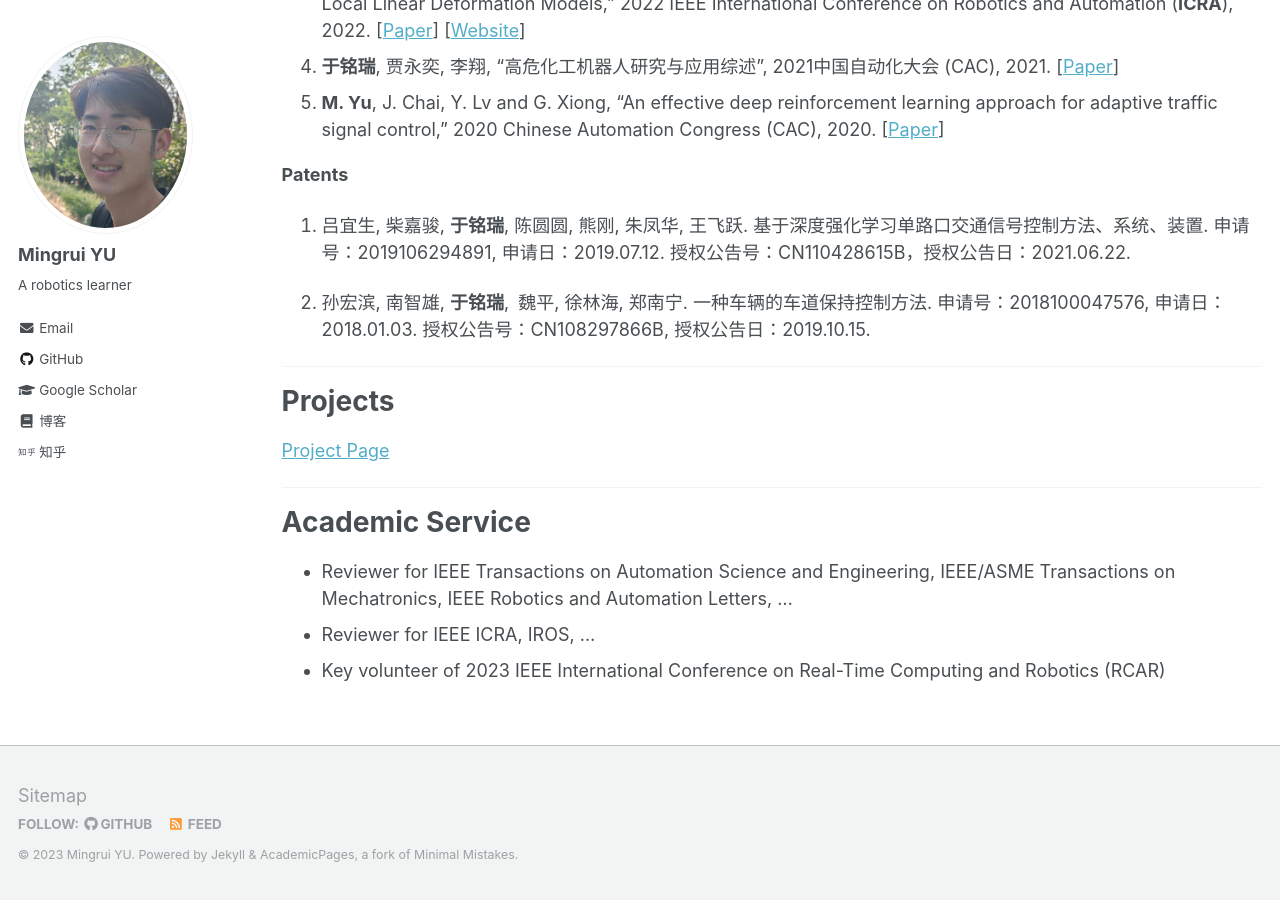
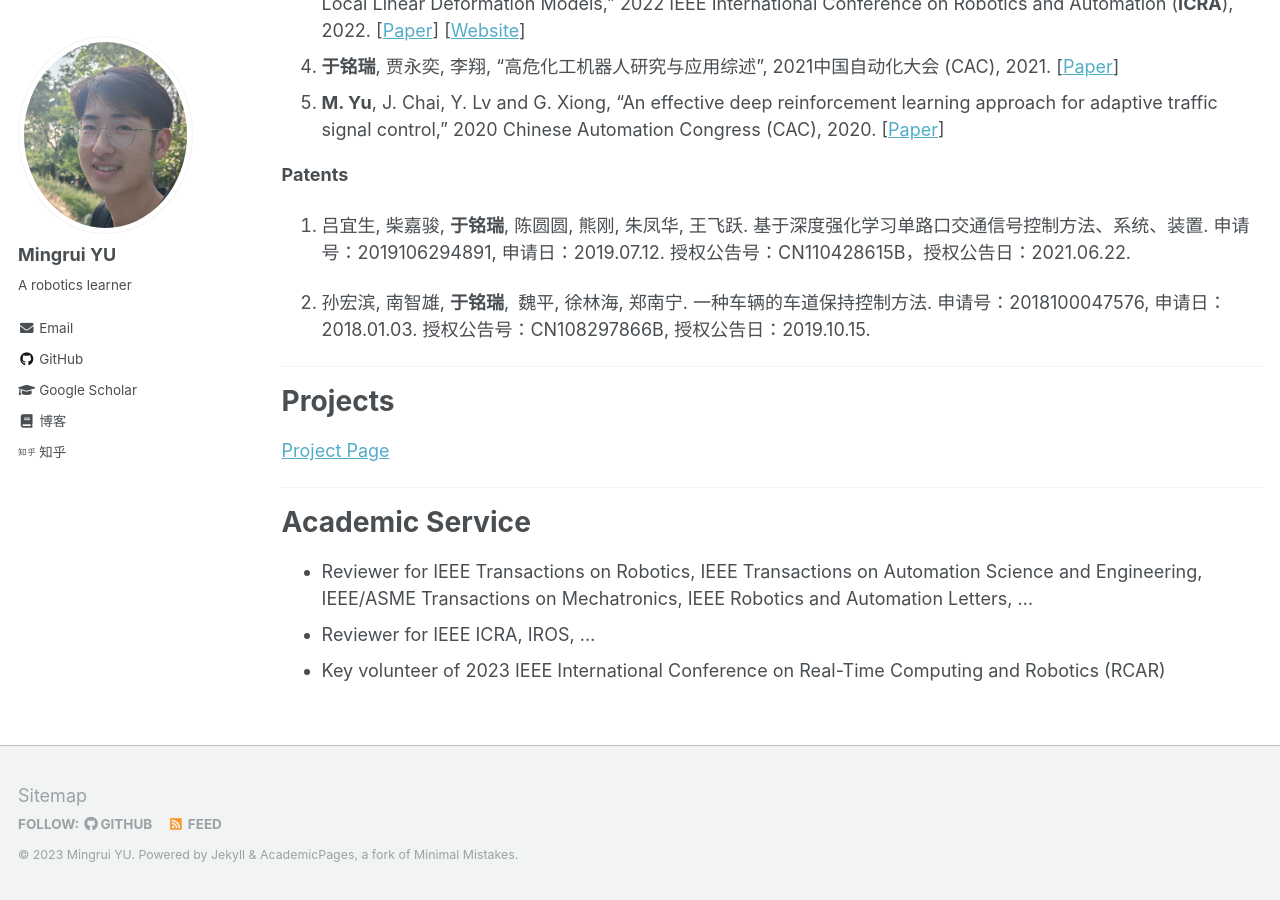
Before and after one commit to Mingrui-Yu/Mingrui-Yu.github.io, a Jekyll site: the page built from _pages/about.md, in a window 1280 px wide and 900 px high, scrolled down 2050 px. Built offline with Jekyll 4.4.1, drawn with Linux system fonts in a browser that asks for light colours; some of the changed text lies outside the part shown.

Commit message:
Update about.md

```diff
--- a/_pages/about.md
+++ b/_pages/about.md
@@ -92,6 +92,6 @@ Projects
 Academic Service
 ======
 
-* Reviewer for IEEE Transactions on Automation Science and Engineering, IEEE/ASME Transactions on Mechatronics, IEEE Robotics and Automation Letters, ...
+* Reviewer for IEEE Transactions on Robotics, IEEE Transactions on Automation Science and Engineering, IEEE/ASME Transactions on Mechatronics, IEEE Robotics and Automation Letters, ...
 * Reviewer for IEEE ICRA, IROS, ...
 * Key volunteer of 2023 IEEE International Conference on Real-Time Computing and Robotics (RCAR)
```
Also changed, not shown: other parts of _pages/about.md (+1 -1 lines).
